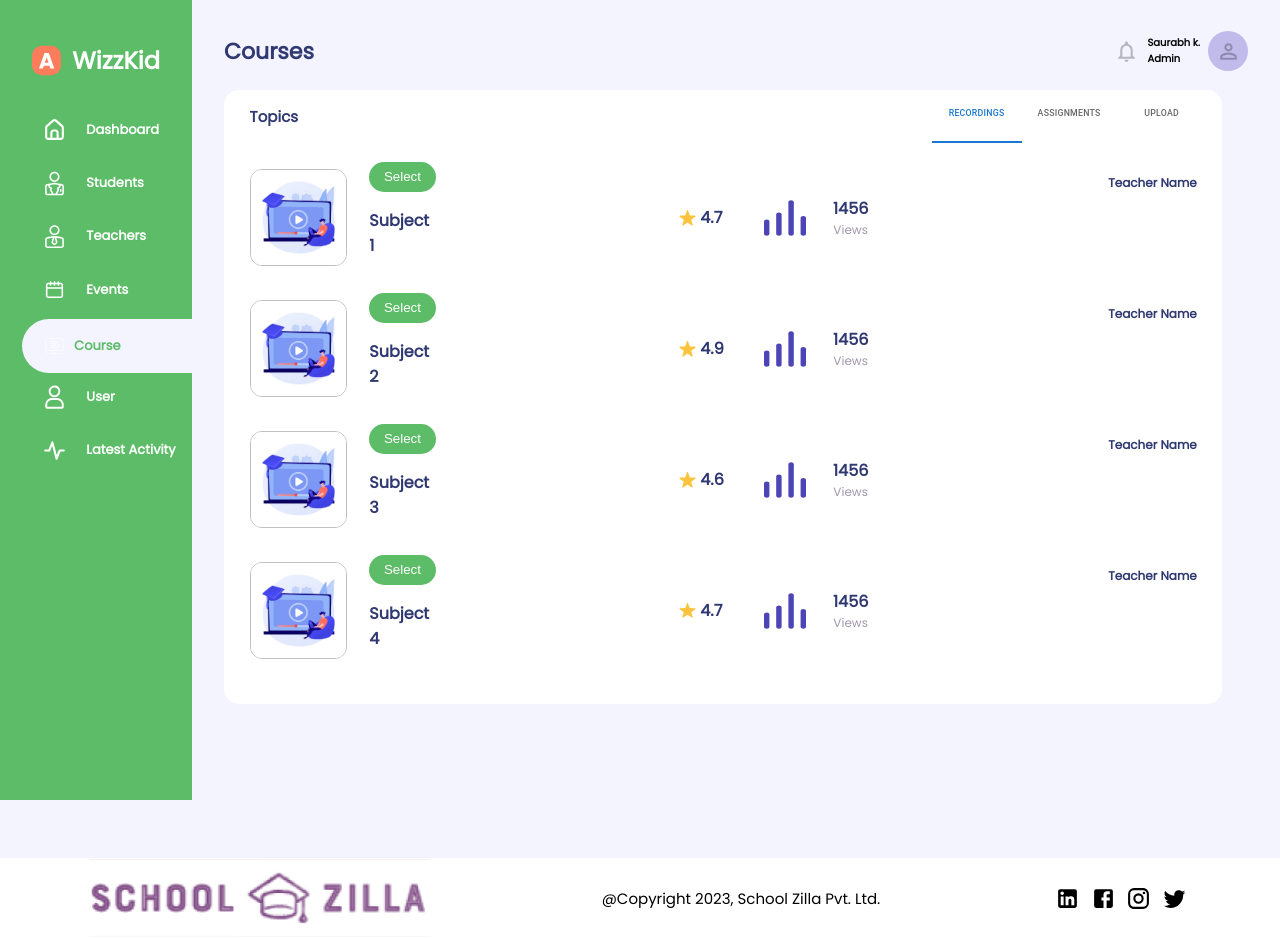
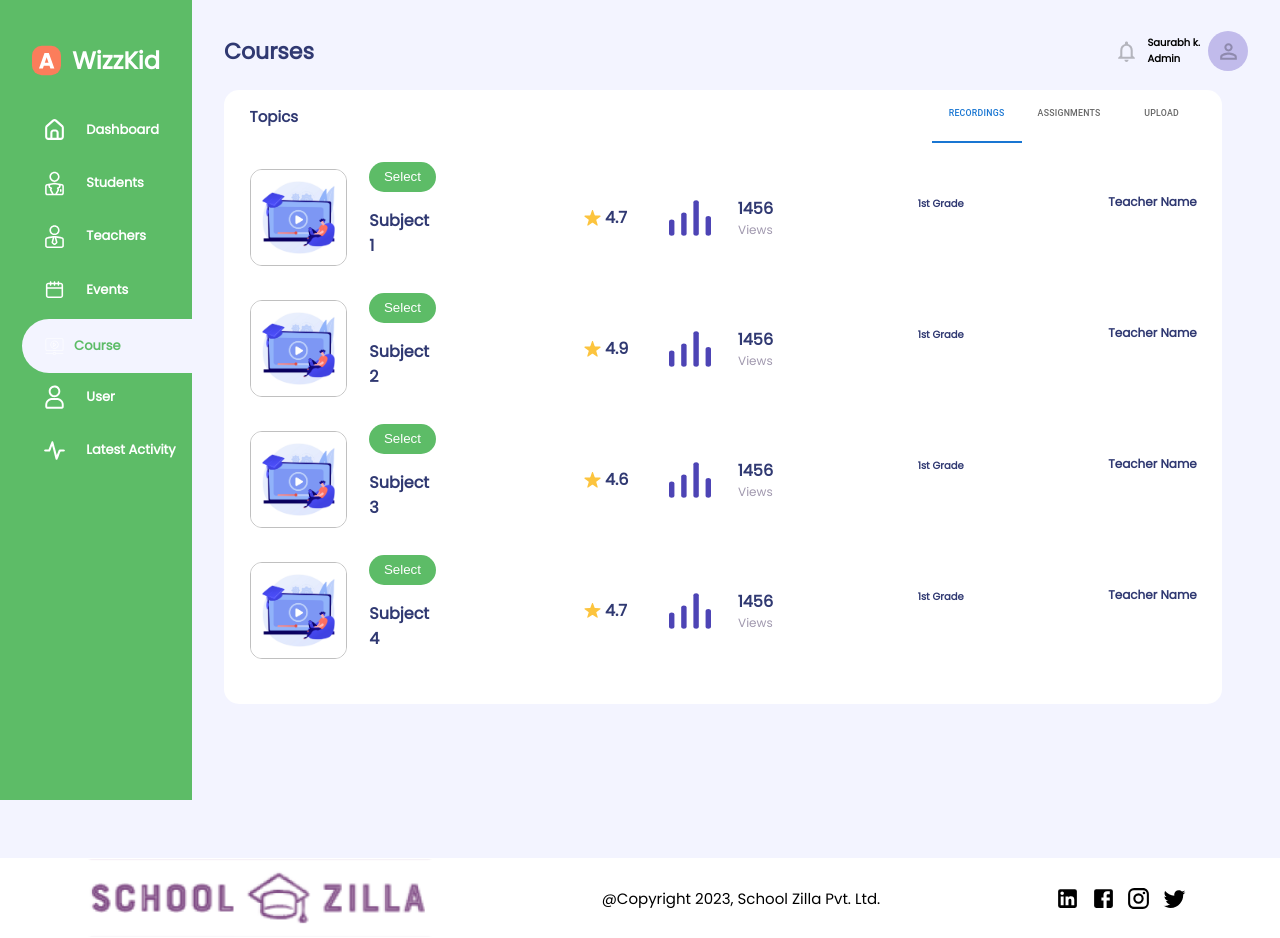
Before and after one commit to pesto-students/school-zila-frontend-team-monu, a React (Create React App) app: page /course in a window 1280 px wide. Built offline with nearby package versions, Linux system fonts and the light colour scheme; no server answers.

Commit message:
added grade

```diff
--- a/src/components/Common/CoursesUtil/SubjectCard.css
+++ b/src/components/Common/CoursesUtil/SubjectCard.css
@@ -106,3 +106,14 @@
 .selectSubjectDiv > a {
   width: 100%;
 }
+
+#grade {
+  font-size: x-small;
+  margin-top: 75%;
+  display: flex;
+}
+
+#teacherName {
+  margin-top: 35%;
+  display: flex;
+}
--- a/src/components/Common/CoursesUtil/SubjectCard.js
+++ b/src/components/Common/CoursesUtil/SubjectCard.js
@@ -15,6 +15,7 @@ export default function SubjectCard({ props }) {
     rating,
     lectureUrl,
     lectureDetail,
+    grade,
   } = props;
   return (
     <div className="subjectDetail">
@@ -46,8 +47,11 @@ export default function SubjectCard({ props }) {
           </div>
         </div>
       </div>
+      <div className="grade">
+        <p id="grade">{`${grade}st Grade`}</p>
+      </div>
       <div className="subTeachersName">
-        <p>{teacherName}</p>
+        <p id="teacherName">{teacherName}</p>
       </div>
     </div>
   );
--- a/src/components/Common/UploadFile/Upload.js
+++ b/src/components/Common/UploadFile/Upload.js
@@ -12,6 +12,7 @@ const dummyUpload = {
   lectureDetail: "",
   teacherName: "",
   rating: "",
+  lecGrade: null,
 };
 const dummyAssignment = {
   topicName: "",
@@ -19,6 +20,7 @@ const dummyAssignment = {
   assignmentDetail: "",
   teacherName: "",
   rating: "",
+  assignmentGrade: null,
 };
 
 let snackBarMessage = "";
@@ -107,6 +109,8 @@ export default function UploadFile() {
     handleUploadAssignment();
   };
 
+  const stdOptions = [1,2,3,4,5,6,7,8,9,10,11,12];
+
   return (
     <>
       <div className="upload-container">
@@ -126,6 +130,12 @@ export default function UploadFile() {
               <p class="file-name"></p>
             </label>
           </div>
+          <label for="lecStandard" className="topicLabel">
+            Grade:
+          </label>
+          <select name="lecGrade" id="lecGrade">
+            {stdOptions.map((g) =>(<option value={g}>{g}</option>))}
+          </select>
           <label for="topicName" className="topicLabel">
             Topic title:
           </label>
@@ -135,7 +145,7 @@ export default function UploadFile() {
             name="topicName"
             value={uploadLecture.topicName}
             onChange={handleLectureChange}
-          />{" "}
+          />
           <br />
           <label for="lectureDetail" className="topicLabel">
             Description:
@@ -159,6 +169,12 @@ export default function UploadFile() {
               <p class="file-name"></p>
             </label>
           </div>
+          <label for="assignmentStandard" className="topicLabel">
+            Grade:
+          </label>
+          <select name="assignmentGrade" id="assignmentGrade">
+            {stdOptions.map((g) =>(<option value={g}>{g}</option>))}
+          </select>
           <label for="topicName" className="topicLabel">
             Topic title:
           </label>
--- a/src/components/Layouts/CoursePage/Course.js
+++ b/src/components/Layouts/CoursePage/Course.js
@@ -36,6 +36,7 @@ function a11yProps(index) {
 const dummyCourses = [
   {
     topicName: "Subject 1",
+    grade: 1,
     topicImage:
       "https://images.pexels.com/photos/301920/pexels-photo-301920.jpeg?cs=srgb&dl=pexels-pixabay-301920.jpg&fm=jpg",
     teacherName: "Teacher Name",
@@ -52,6 +53,7 @@ const dummyCourses = [
   },
   {
     topicName: "Subject 2",
+    grade: 1,
     topicImage:
       "https://images.pexels.com/photos/301920/pexels-photo-301920.jpeg?cs=srgb&dl=pexels-pixabay-301920.jpg&fm=jpg",
     teacherName: "Teacher Name",
@@ -68,6 +70,7 @@ const dummyCourses = [
   },
   {
     topicName: "Subject 3",
+    grade: 1,
     topicImage:
       "https://www.google.com/search?rlz=1C1ONGR_enIN957IN957&q=Discussion+images&stick=H4sIAAAAAAAAAONQF5LUr0jW18_VNzA2zChKtwKxstKNTBxS85SkYFIgAauUzOLk0uLizPw8oJyWXG5qSaKVfkVBYl5qDlBdfl5yakGJVXFmSmp5YmVxFG9OanJJaVGqQmZuYnrqIkYBkFlFqWmZeam5qXkl-ga_GMUCXP0DfFwVHH2C_RWCXR2DnD0U3PyDFrAwLGBhW8DCuoCFeQELyyJWQRe4zRDTim-xSTKUPLs26yl_z-I9b1XvXfbmqFj7IEB01pwJ5wB4Jsq_0wAAAA&sa=X&ved=2ahUKEwjV0vq86Kj-AhVUxTgGHaFsACIQs9oBKAB6BAgiEAI&biw=1366&bih=617&dpr=1#",
     teacherName: "Teacher Name",
@@ -84,6 +87,7 @@ const dummyCourses = [
   },
   {
     topicName: "Subject 4",
+    grade: 1,
     topicImage:
       "https://www.google.com/search?rlz=1C1ONGR_enIN957IN957&q=Discussion+images&stick=H4sIAAAAAAAAAONQF5LUr0jW18_VNzA2zChKtwKxstKNTBxS85SkYFIgAauUzOLk0uLizPw8oJyWXG5qSaKVfkVBYl5qDlBdfl5yakGJVXFmSmp5YmVxFG9OanJJaVGqQmZuYnrqIkYBkFlFqWmZeam5qXkl-ga_GMUCXP0DfFwVHH2C_RWCXR2DnD0U3PyDFrAwLGBhW8DCuoCFeQELyyJWQRe4zRDTim-xSTKUPLs26yl_z-I9b1XvXfbmqFj7IEB01pwJ5wB4Jsq_0wAAAA&sa=X&ved=2ahUKEwjV0vq86Kj-AhVUxTgGHaFsACIQs9oBKAB6BAgiEAI&biw=1366&bih=617&dpr=1#",
     teacherName: "Teacher Name",
--- a/src/components/Layouts/TeacherPage/AddNewTeacher.js
+++ b/src/components/Layouts/TeacherPage/AddNewTeacher.js
@@ -66,7 +66,7 @@ export default function AddNewTeacher({ setAddNewBtnClick }) {
   const handleChange = (event) => {
     event.preventDefault();
     const { name, value } = event?.target;
-    setTeacherData({ ...teacherData, [name]: value });
+    setTeacherData({ ...teacherData, schoolUuid: localStorage.getItem("school_uuid"), [name]: value });
   };
   const handleFileUpload = (e) => {
     let files = e?.target?.files;
--- a/src/components/Layouts/TeacherPage/Teacher.js
+++ b/src/components/Layouts/TeacherPage/Teacher.js
@@ -19,16 +19,20 @@ export default function Teacher({ setShowSideBar }) {
     let result = res?.map((row) => {
       return {
         teacherProfilePic: null,
-        teacherName: row?.teacher_name,
-        specialist: "",
+        teacherName: row?.teacherName,
+        specialist: row?.teacherSpecialization,
       };
     });
-    setTeacherData(result);
+    setTeacherData({
+      ...teacherData,
+      [name]: value,
+      schoolUuid: localStorage.getItem("school_uuid"),
+    });
   };
   const handleGetTeachersDetails = async () => {
     try {
       let payload = {
-        schoolId: "",
+        schoolId: localStorage.getItem("school_uuid"),
       };
       let response = await serviceAxiosInstance({
         // url of the api endpoint (can be changed)
```
